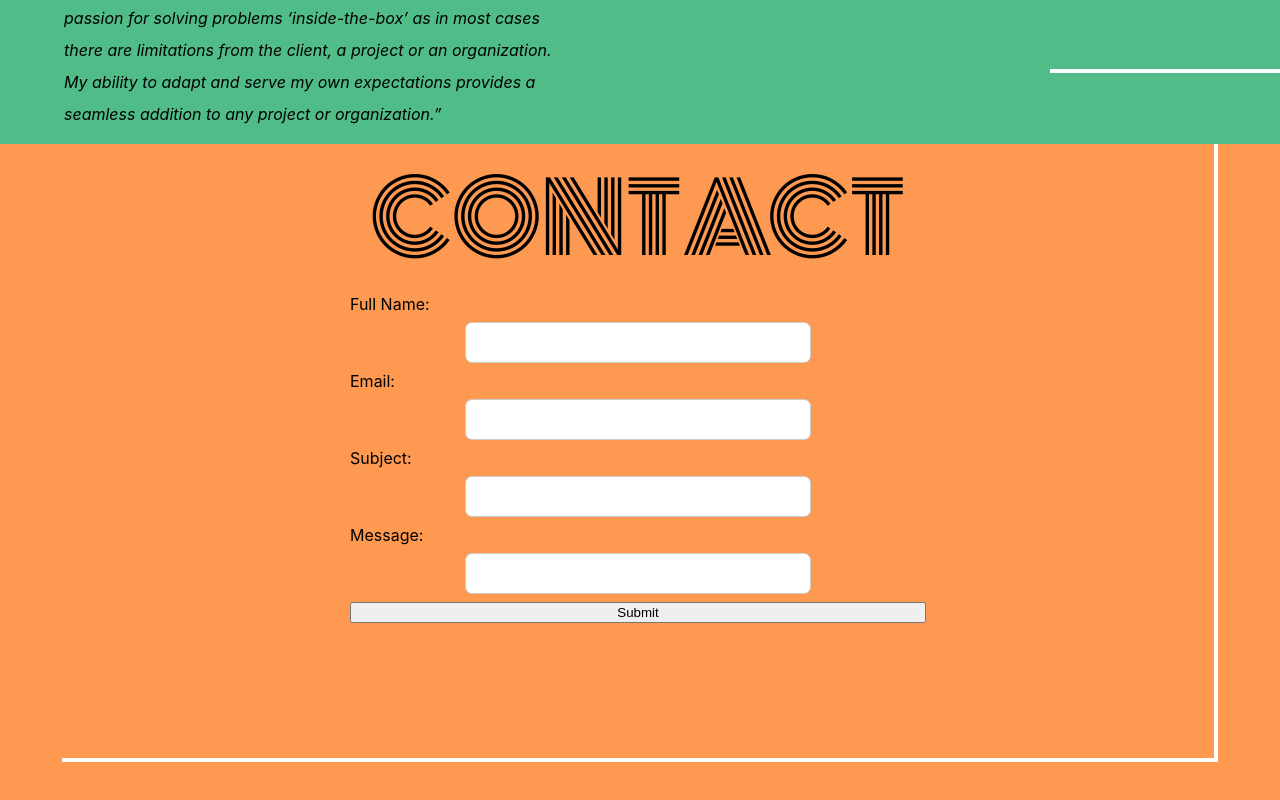
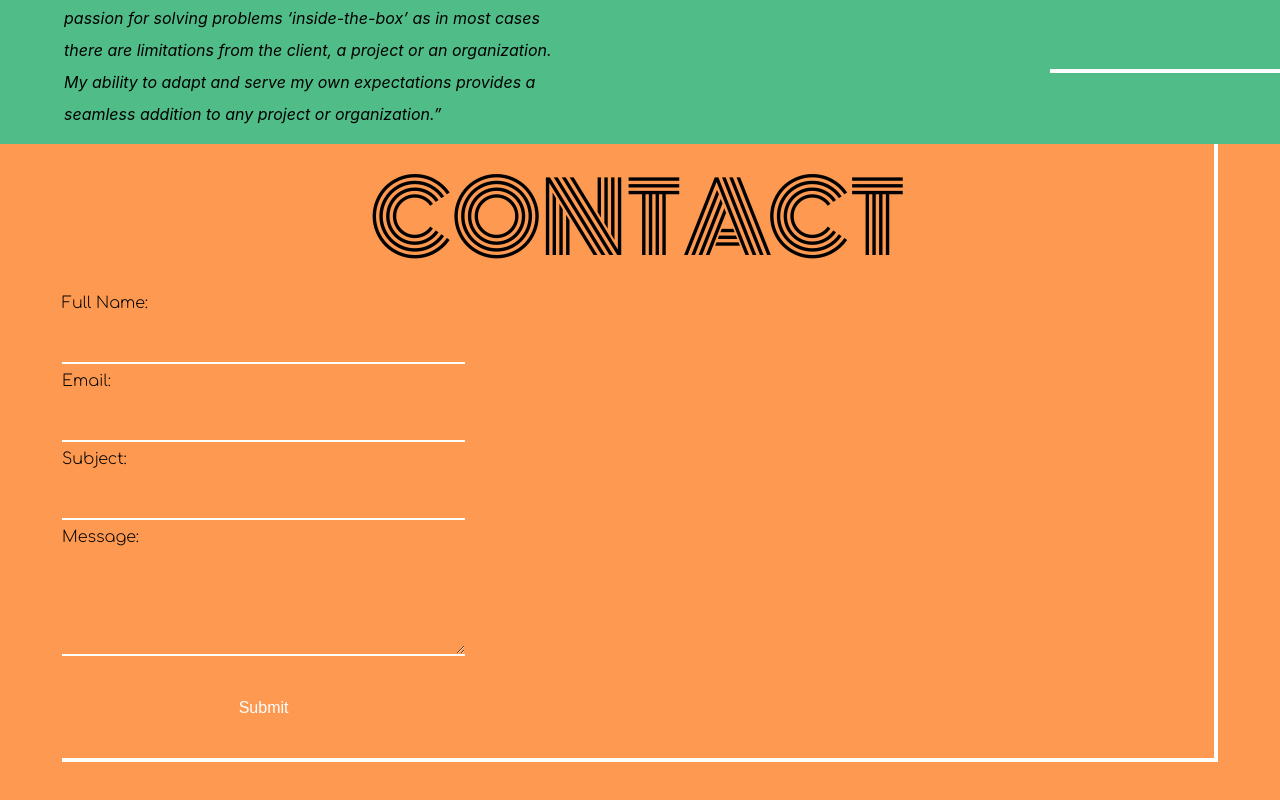
Before and after one commit to ForkingPaths2040/Portfolio, a React (Create React App) app: page / in a window 1280 px wide. Shown: the part 2120-2920 px from the top of the page. Built offline with nearby package versions, Linux system fonts and the light colour scheme.

Commit message:
Form styled and msuccess message replaced

```diff
--- a/src/components/MyForm/MyForm.css
+++ b/src/components/MyForm/MyForm.css
@@ -1,8 +1,8 @@
 .form-container {
   display: flex;
   flex-direction: row;
-  justify-content: space-evenly;
-  width: 50%;
+  justify-self: start;
+  width: 100%;
   height: 50%;
   margin: 0 auto;
 }
@@ -10,15 +10,63 @@
 .contact-form {
   display: flex;
   flex-direction: column;
-  width: 100%;
+  width: 35%;
   height: 100%;
 }
 .contact-form > input {
-  width: 60%;
+  width: 100%;
   height: 23%;
   padding: 12px 20px;
-  margin: 8px auto;
-  border: 1px solid #ccc;
-  border-radius: 7px;
+  font-size: 16px;
+  margin: 8px 0;
+  border: none;
+  border-bottom: 2px solid white;
+  background-color: transparent;
   box-sizing: border-box;
 }
+
+.contact-form > label {
+  color: black;
+  font-family: "Comfortaa", cursive;
+}
+
+.contact-form > button {
+  font-size: 16px;
+  color: #ffffff;
+  background-color: transparent;
+  border: 0;
+  width: 80px;
+  height: 80px;
+  border-radius: 6px;
+  -webkit-appearance: none;
+  cursor: pointer;
+  margin: 25px auto;
+  padding: 10px 0;
+}
+.button-form:hover {
+  background-color: #fff;
+  color: #fd9950;
+  border: solid 1px #fd9950;
+}
+
+#moore {
+  color: white;
+}
+
+.submit-message {
+  font-family: "Comfortaa", cursive;
+  font-size: 24px;
+  line-height: 1.6;
+}
+#form-message {
+  overflow: auto;
+  width: 100%;
+  padding: 50px 20px;
+  font-size: 16px;
+  margin: 8px 0;
+  border: none;
+  border-bottom: 2px solid white;
+  background-color: transparent;
+  box-sizing: border-box;
+  font-family: "Arial", sans-serif;
+}
--- a/src/components/MyForm/MyForm.jsx
+++ b/src/components/MyForm/MyForm.jsx
@@ -21,14 +21,14 @@ export default class MyForm extends React.Component {
         method="POST"
       >
         <label>Full Name:</label>
-        <input type="text" name="name" />
+        <input type="text" name="name" required />
         <label>Email:</label>
-        <input type="email" name="email" />
+        <input type="email" name="email" required />
         <label>Subject:</label>
-        <input type="text" name="subject" />
+        <input type="text" name="subject" required />
         <label>Message:</label>
-        <input type="text" name="message" />
-        {status === "SUCCESS" ? <p>Thanks!</p> : <button>Submit</button>}
+        <textarea type="text" name="message" required id="form-message"/>
+        {status === "SUCCESS" ? <p className="submit-message">Thank you for being interested in <span id="moore">MOORE</span> potential.</p> : <button className='button-form'>Submit</button>}
         {status === "ERROR" && <p>Ooops! There was an error.</p>}
         </form>
         </div>
```
